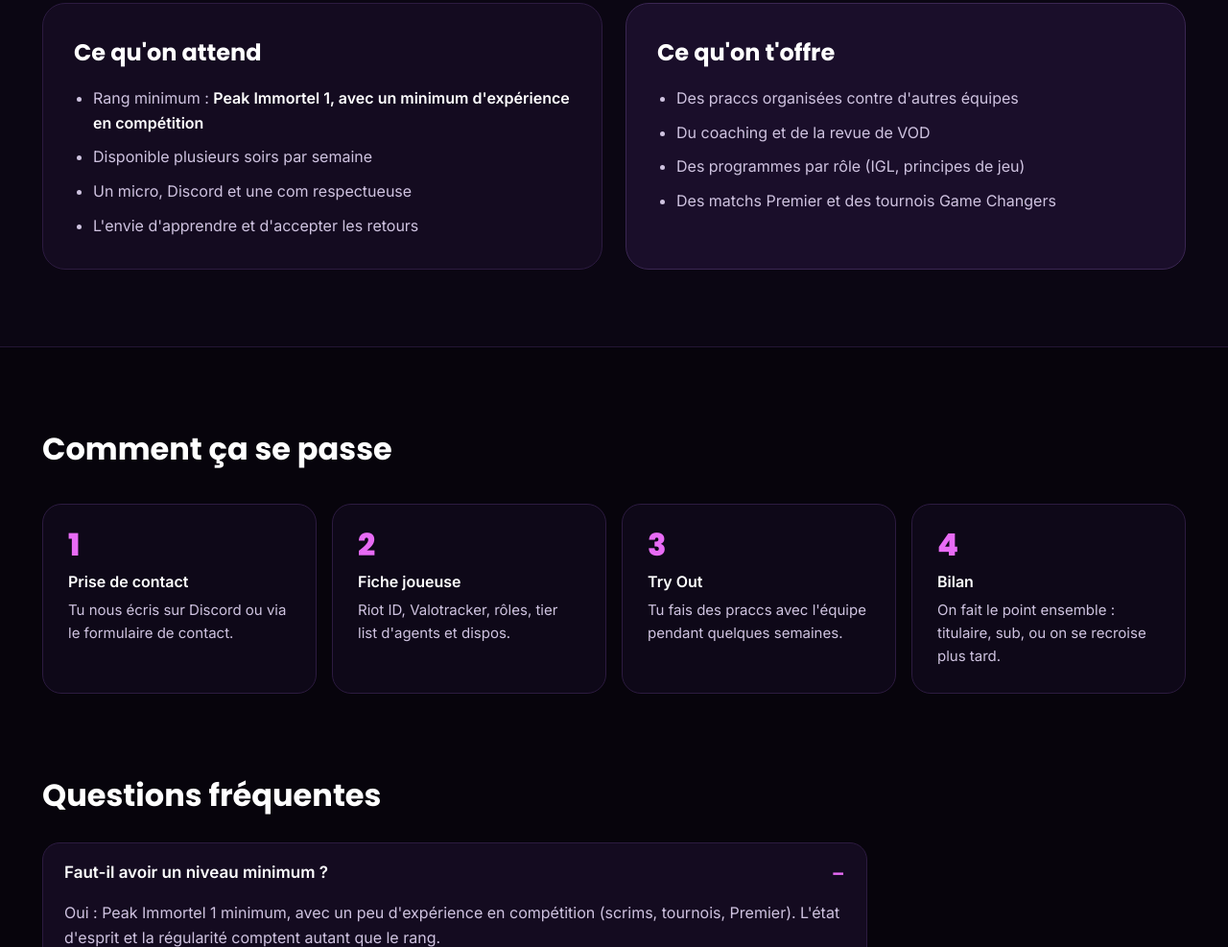
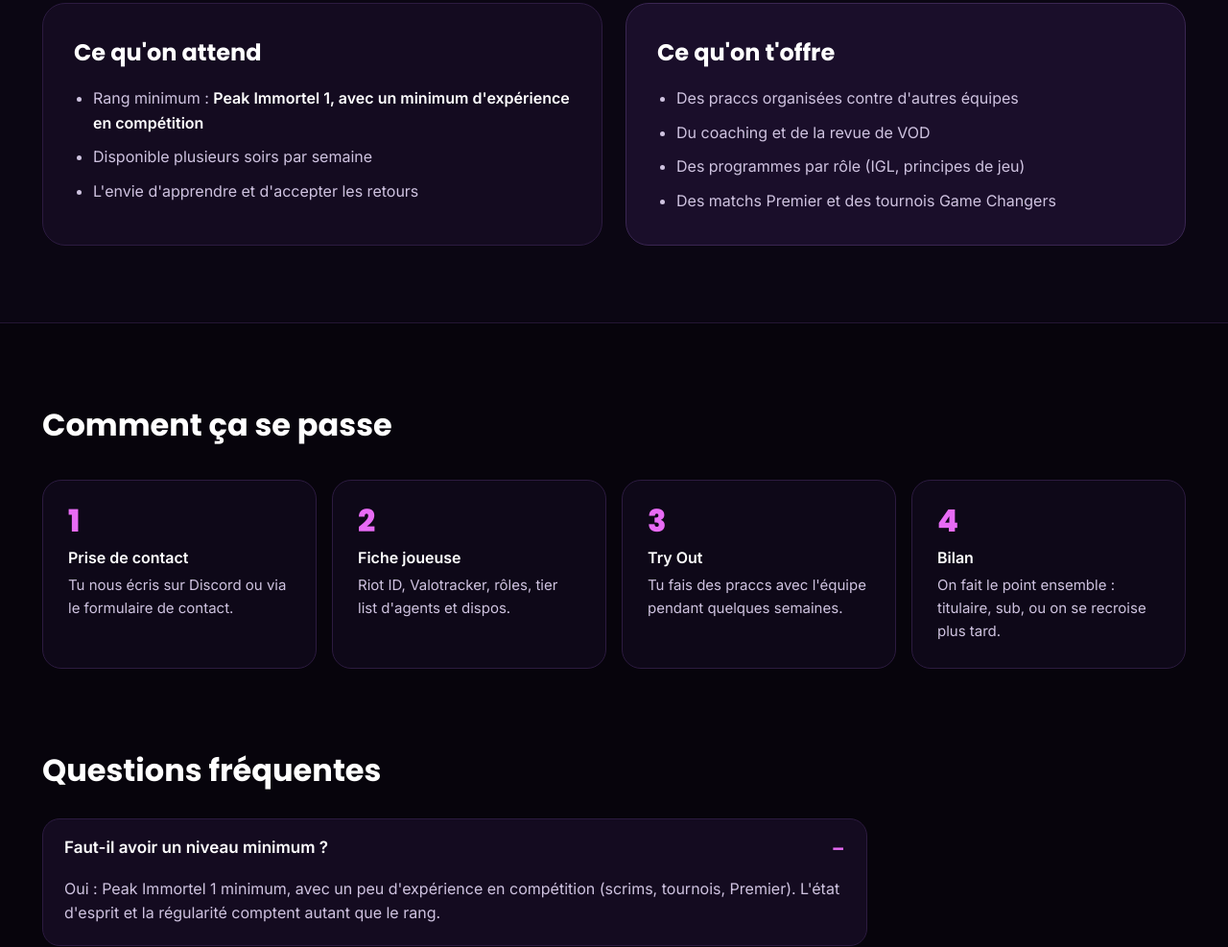
Before and after one commit to naawa693/women-diff-site, a plain HTML site: page recrutement.html in a window 1280 px wide. Shown: the part 942-1929 px from the top of the page at 96% size. Drawn offline with Linux system fonts and the light colour scheme.

Commit message:
Site : mise à jour (recrutement.html)

```diff
--- a/recrutement.html
+++ b/recrutement.html
@@ -99,7 +99,7 @@ html{scroll-behavior:smooth}*{box-sizing:border-box}img{max-width:100%}
 <ul style="margin: 0; padding-left: 20px; display: flex; flex-direction: column; gap: 10px; color: #CFC3E0">
 <li data-show="rang">Rang minimum : <strong style="color: #FFFFFF" data-bind="rang"></strong></li>
 <li>Disponible plusieurs soirs par semaine</li>
-<li>Un micro, Discord et une com respectueuse</li>
+
 <li>L'envie d'apprendre et d'accepter les retours</li>
 </ul>
 </div>
```
